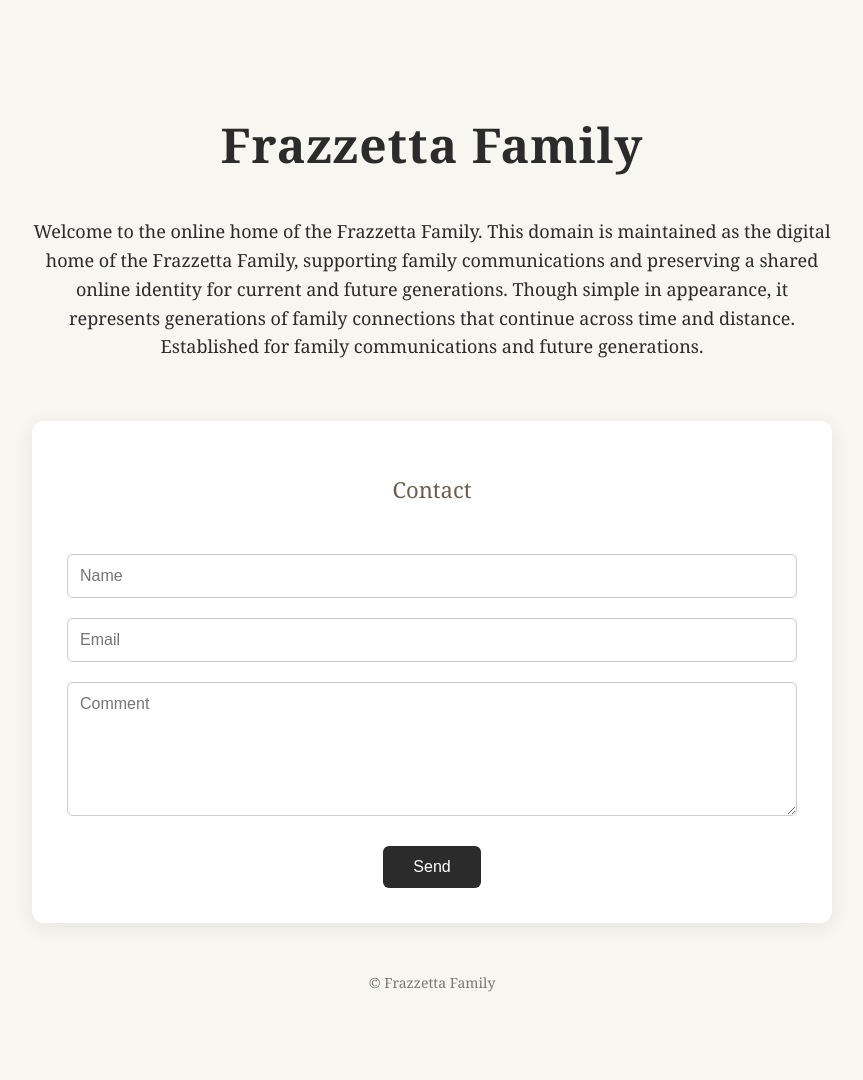
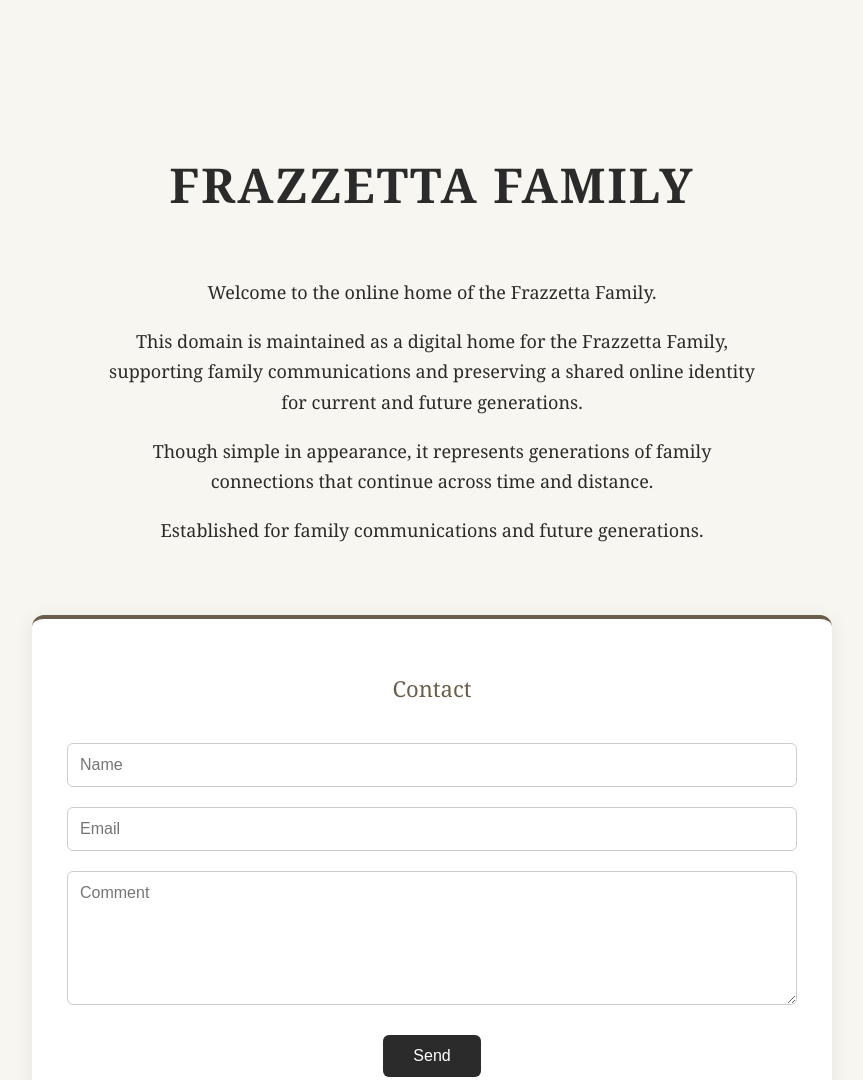
Before and after one commit to sfrazzetta/frazzetta.com, a plain HTML site: page index.html in a window 1280 px wide. Shown: the top 1080 px of the page, without its empty margins (208-1071 px from the left). Drawn offline with Linux system fonts and the light colour scheme.

Commit message:
Refactor styles and update footer year
Updated padding, margins, and text styles for better layout and readability. Modified footer year to 2026.

```diff
--- a/index.html
+++ b/index.html
@@ -16,32 +16,36 @@
     .container {
       max-width: 800px;
       margin: 0 auto;
-      padding: 80px 25px;
+      padding: 120px 25px 80px 25px;
     }
 
     h1 {
       font-size: 48px;
-      margin-bottom: 10px;
-      letter-spacing: 1px;
+      margin-bottom: 60px;
+      letter-spacing: 2px;
+      text-transform: uppercase;
     }
 
     h2 {
       font-size: 22px;
       font-weight: normal;
-      margin-bottom: 40px;
+      margin-bottom: 30px;
       color: #6b5e4a;
     }
 
     p {
+      max-width: 650px;
+      margin: 18px auto;
       font-size: 18px;
-      line-height: 1.6;
+      line-height: 1.7;
     }
 
     .contact {
-      margin-top: 60px;
+      margin-top: 70px;
       padding: 35px;
       background: white;
       border-radius: 12px;
+      border-top: 4px solid #6b5e4a;
       box-shadow: 0 4px 20px rgba(0,0,0,0.08);
     }
 
@@ -82,19 +86,22 @@
 <body>
   <div class="container">
     <h1>Frazzetta Family</h1>
-    <h2> </h2>
+
+    <p>Welcome to the online home of the Frazzetta Family.</p>
 
     <p>
-      Welcome to the online home of the Frazzetta Family.
-
-      This domain is maintained as the digital home of the Frazzetta Family,
+      This domain is maintained as a digital home for the Frazzetta Family,
       supporting family communications and preserving a shared online identity
       for current and future generations.
+    </p>
 
-      Though simple in appearance, it represents generations of family connections that continue across time and distance.
+    <p>
+      Though simple in appearance, it represents generations of family
+      connections that continue across time and distance.
+    </p>
 
+    <p>
       Established for family communications and future generations.
-
     </p>
 
     <div class="contact">
@@ -109,7 +116,7 @@
     </div>
 
     <footer>
-      © Frazzetta Family
+      © 2026 Frazzetta Family
     </footer>
   </div>
 </body>
```
